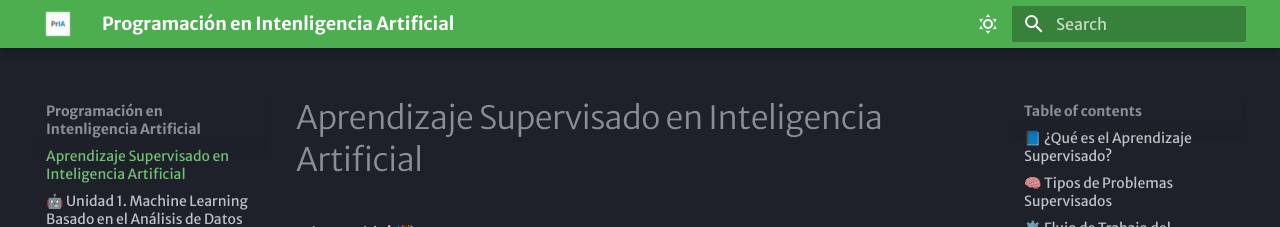
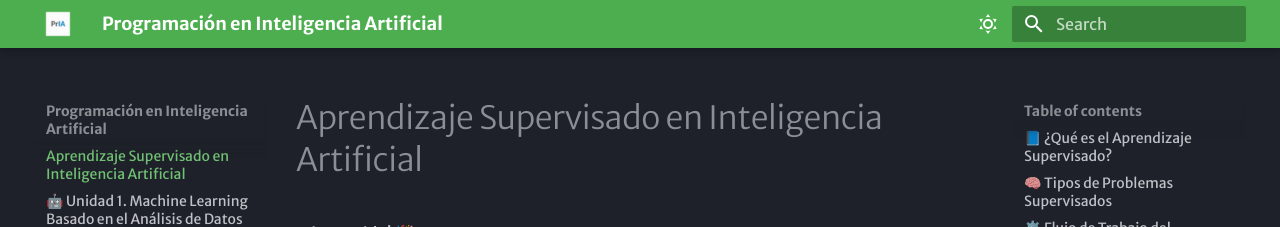
Before and after one commit to fmgarcia/aprendizaje_supervisado.github.io, an MkDocs documentation site: the page built from docs/index.md, in a window 1280 px wide. Shown: the top 227 px of the page. Built offline with MkDocs 1.6.1 and Material for MkDocs 9.7.7, drawn with Linux system fonts in a browser that asks for light colours; some web fonts are replaced.

Commit message:
Fix typo in site_name in mkdocs.yml

```diff
--- a/mkdocs.yml
+++ b/mkdocs.yml
@@ -1,4 +1,4 @@
-site_name: Programación en Intenligencia Artificial
+site_name: Programación en Inteligencia Artificial
 site_url: https://sitename.example
 theme:
   name: material
```
